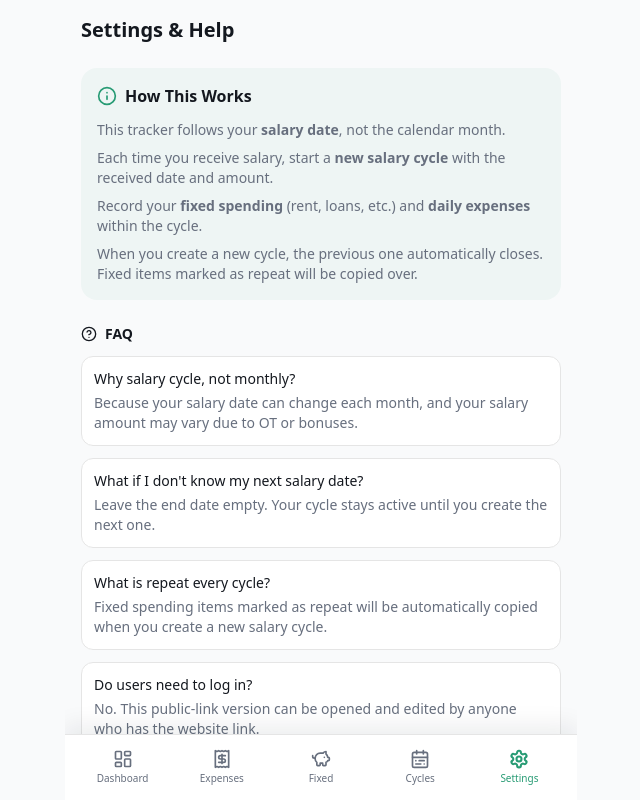
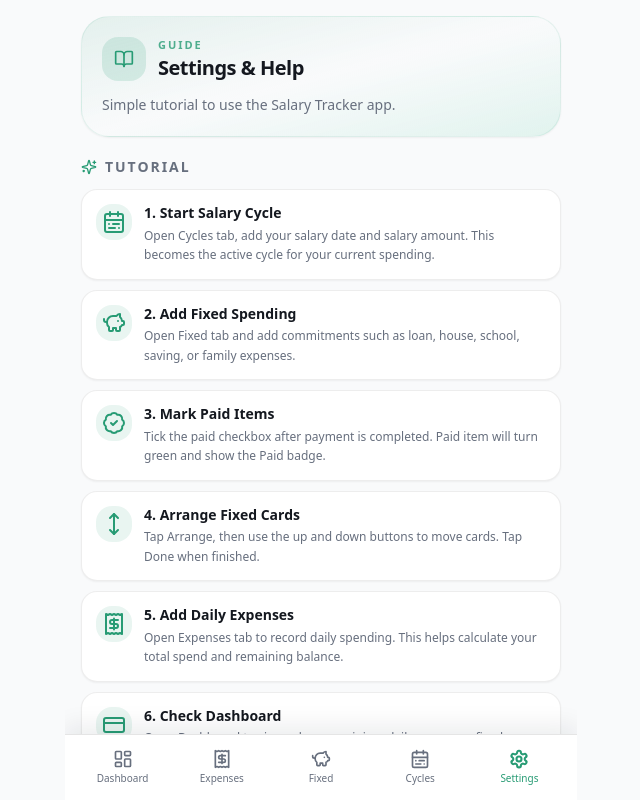
Before and after one commit to nuursyafiqah/Cloudfare-salary-tracker, a React (Vite) app: page /settings in a window 1280 px wide. Shown: the whole page, without its empty margins (319-959 px from the left). Built offline with nearby package versions, Linux system fonts and the light colour scheme.

Commit message:
Cloudfare-salary-tracker-settings-help-tutorial-credit

```diff
--- a/src/pages/SettingsPage.jsx
+++ b/src/pages/SettingsPage.jsx
@@ -1,43 +1,110 @@
-import { HelpCircle, Info } from "lucide-react";
+import {
+  BadgeCheck,
+  BookOpen,
+  CalendarRange,
+  CreditCard,
+  Heart,
+  MoveVertical,
+  PiggyBank,
+  Receipt,
+  Sparkles,
+} from "lucide-react";
 import MobileLayout from "../components/MobileLayout";
+
+const tutorialSteps = [
+  {
+    icon: CalendarRange,
+    title: "1. Start Salary Cycle",
+    text: "Open Cycles tab, add your salary date and salary amount. This becomes the active cycle for your current spending.",
+  },
+  {
+    icon: PiggyBank,
+    title: "2. Add Fixed Spending",
+    text: "Open Fixed tab and add commitments such as loan, house, school, saving, or family expenses.",
+  },
+  {
+    icon: BadgeCheck,
+    title: "3. Mark Paid Items",
+    text: "Tick the paid checkbox after payment is completed. Paid item will turn green and show the Paid badge.",
+  },
+  {
+    icon: MoveVertical,
+    title: "4. Arrange Fixed Cards",
+    text: "Tap Arrange, then use the up and down buttons to move cards. Tap Done when finished.",
+  },
+  {
+    icon: Receipt,
+    title: "5. Add Daily Expenses",
+    text: "Open Expenses tab to record daily spending. This helps calculate your total spend and remaining balance.",
+  },
+  {
+    icon: CreditCard,
+    title: "6. Check Dashboard",
+    text: "Open Dashboard to view salary remaining, daily expenses, fixed spending, total spend, and days progress.",
+  },
+];
 
 export default function SettingsPage() {
   return (
     <MobileLayout>
-      <div className="space-y-6 pb-4">
-        <h1 className="text-xl font-bold">Settings {"&"} Help</h1>
+      <div className="space-y-5 pb-4 mobile-no-select">
+        <div className="rounded-[28px] border border-primary/10 bg-gradient-to-br from-primary/10 via-background to-emerald-500/10 p-5 shadow-sm">
+          <div className="flex items-center gap-3">
+            <div className="flex h-11 w-11 items-center justify-center rounded-2xl bg-primary/15 text-primary">
+              <BookOpen className="h-5 w-5" />
+            </div>
+            <div>
+              <p className="text-[11px] font-semibold uppercase tracking-[0.18em] text-primary/80">
+                Guide
+              </p>
+              <h1 className="text-xl font-bold tracking-tight">Settings &amp; Help</h1>
+            </div>
+          </div>
+          <p className="mt-3 text-sm leading-relaxed text-muted-foreground">
+            Simple tutorial to use the Salary Tracker app.
+          </p>
+        </div>
 
-        <div className="bg-primary/5 rounded-2xl p-4 space-y-3">
-          <div className="flex items-center gap-2">
-            <Info className="w-5 h-5 text-primary" />
-            <h2 className="font-semibold">How This Works</h2>
+        <div className="space-y-3">
+          <div className="flex items-center justify-between">
+            <h2 className="flex items-center gap-2 text-sm font-bold uppercase tracking-[0.14em] text-muted-foreground">
+              <Sparkles className="h-4 w-4 text-primary" />
+              Tutorial
+            </h2>
           </div>
-          <div className="space-y-2 text-sm text-muted-foreground">
-            <p>This tracker follows your <strong>salary date</strong>, not the calendar month.</p>
-            <p>Each time you receive salary, start a <strong>new salary cycle</strong> with the received date and amount.</p>
-            <p>Record your <strong>fixed spending</strong> (rent, loans, etc.) and <strong>daily expenses</strong> within the cycle.</p>
-            <p>When you create a new cycle, the previous one automatically closes. Fixed items marked as repeat will be copied over.</p>
+
+          <div className="space-y-2.5">
+            {tutorialSteps.map(({ icon: Icon, title, text }) => (
+              <div
+                key={title}
+                className="rounded-2xl border border-border/70 bg-card p-3.5 shadow-sm"
+              >
+                <div className="flex gap-3">
+                  <div className="flex h-9 w-9 shrink-0 items-center justify-center rounded-2xl bg-primary/10 text-primary">
+                    <Icon className="h-4.5 w-4.5" />
+                  </div>
+                  <div className="min-w-0">
+                    <h3 className="text-sm font-semibold leading-tight">{title}</h3>
+                    <p className="mt-1 text-xs leading-relaxed text-muted-foreground">
+                      {text}
+                    </p>
+                  </div>
+                </div>
+              </div>
+            ))}
           </div>
         </div>
 
-        <div className="space-y-3">
-          <h3 className="text-sm font-semibold flex items-center gap-2"><HelpCircle className="w-4 h-4" /> FAQ</h3>
-          <div className="space-y-3 text-sm">
-            <div className="bg-card rounded-xl p-3 border border-border">
-              <p className="font-medium">Why salary cycle, not monthly?</p>
-              <p className="text-muted-foreground mt-1">Because your salary date can change each month, and your salary amount may vary due to OT or bonuses.</p>
+        <div className="rounded-[24px] border border-rose-200/60 bg-gradient-to-br from-rose-50 via-orange-50 to-amber-50 p-4 shadow-sm">
+          <div className="flex items-center gap-3">
+            <div className="flex h-10 w-10 items-center justify-center rounded-2xl bg-white/80 text-rose-500 shadow-sm">
+              <Heart className="h-5 w-5 fill-current" />
             </div>
-            <div className="bg-card rounded-xl p-3 border border-border">
-              <p className="font-medium">What if I don{"'"}t know my next salary date?</p>
-              <p className="text-muted-foreground mt-1">Leave the end date empty. Your cycle stays active until you create the next one.</p>
-            </div>
-            <div className="bg-card rounded-xl p-3 border border-border">
-              <p className="font-medium">What is repeat every cycle?</p>
-              <p className="text-muted-foreground mt-1">Fixed spending items marked as repeat will be automatically copied when you create a new salary cycle.</p>
-            </div>
-            <div className="bg-card rounded-xl p-3 border border-border">
-              <p className="font-medium">Do users need to log in?</p>
-              <p className="text-muted-foreground mt-1">No. This public-link version can be opened and edited by anyone who has the website link.</p>
+            <div>
+              <p className="text-[11px] font-semibold uppercase tracking-[0.18em] text-rose-500">
+                Credit
+              </p>
+              <h3 className="text-base font-bold text-slate-900">Created by Nazif Jaafar</h3>
             </div>
           </div>
         </div>
```
